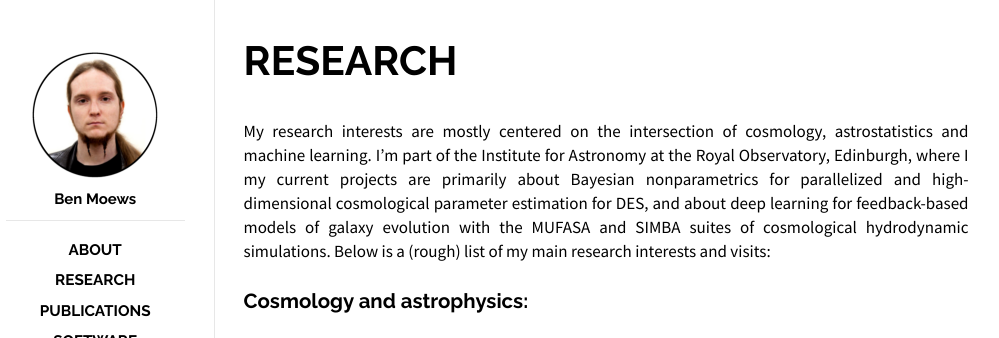
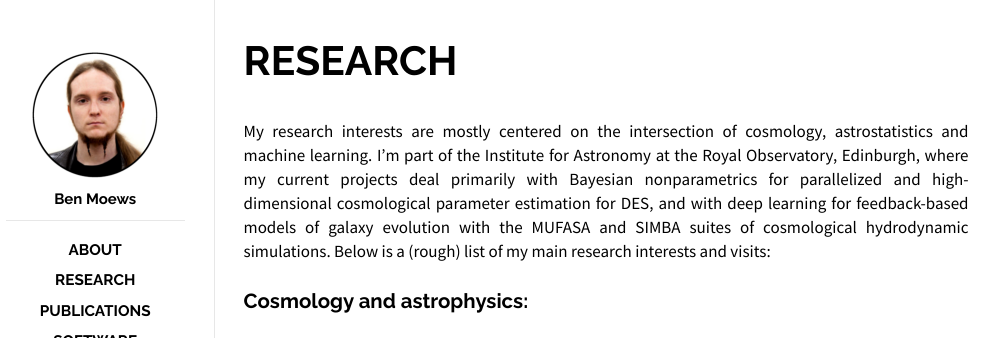
Before and after one commit to moews/moews.github.io, a Jekyll site: the page built from _posts/2017-03-26-research.md, in a window 1280 px wide. Shown: the top 338 px of the page, without its empty margins (144-1143 px from the left). Built offline with Jekyll 4.4.1, drawn with Linux system fonts in a browser that asks for light colours.

Commit message:
Update 2017-03-26-research.md

```diff
--- a/_posts/2017-03-26-research.md
+++ b/_posts/2017-03-26-research.md
@@ -7,7 +7,7 @@
 ---
 
 <br>
-My research interests are mostly centered on the intersection of cosmology, astrostatistics and machine learning. I'm part of the Institute for Astronomy at the Royal Observatory, Edinburgh, where I my current projects are primarily about Bayesian nonparametrics for parallelized and high-dimensional cosmological parameter estimation for DES, and about deep learning for feedback-based models of galaxy evolution with the MUFASA and SIMBA suites of cosmological hydrodynamic simulations. Below is a (rough) list of my main research interests and visits:
+My research interests are mostly centered on the intersection of cosmology, astrostatistics and machine learning. I'm part of the Institute for Astronomy at the Royal Observatory, Edinburgh, where my current projects deal primarily with Bayesian nonparametrics for parallelized and high-dimensional cosmological parameter estimation for DES, and with deep learning for feedback-based models of galaxy evolution with the MUFASA and SIMBA suites of cosmological hydrodynamic simulations. Below is a (rough) list of my main research interests and visits:
 
 ## Cosmology and astrophysics:
 
```
